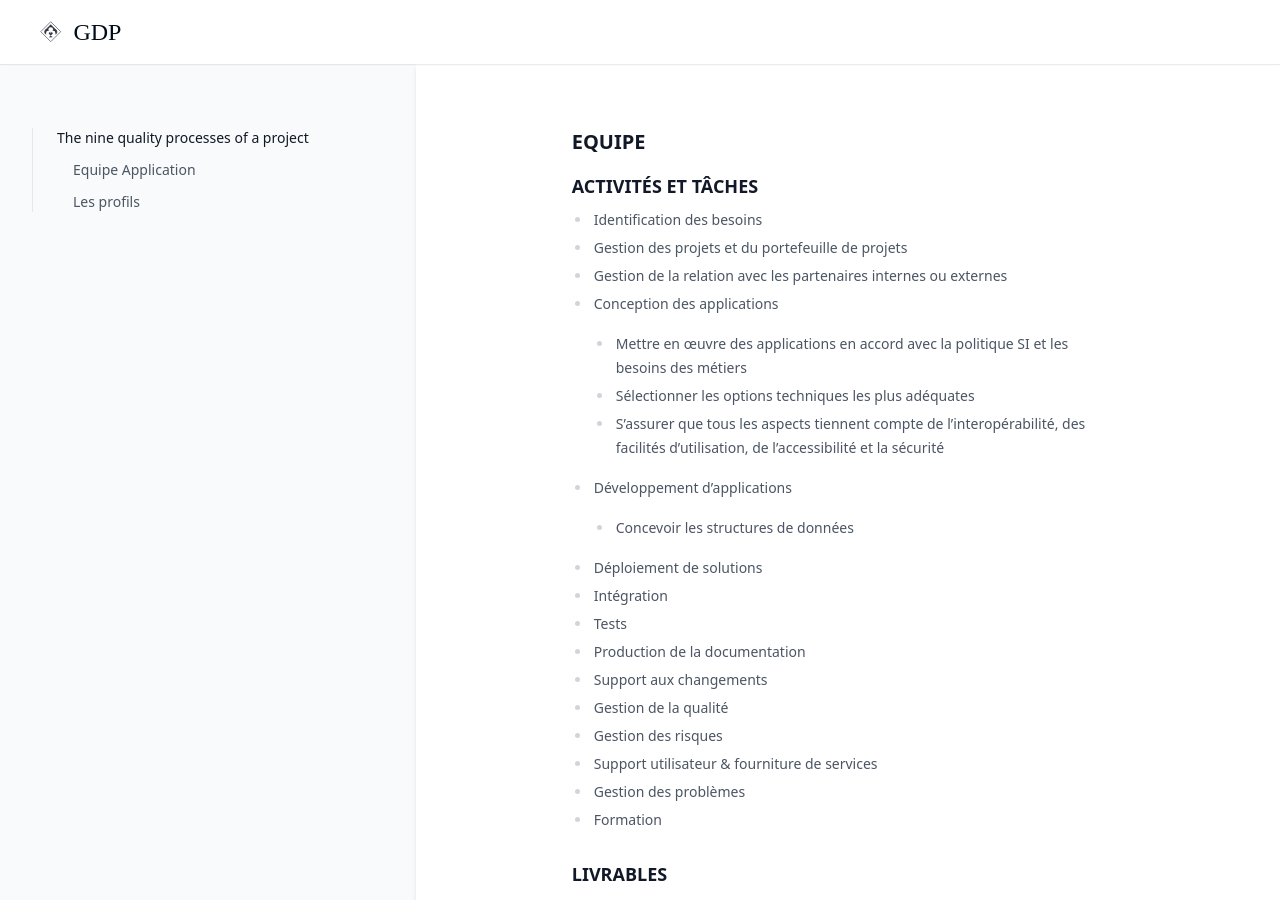
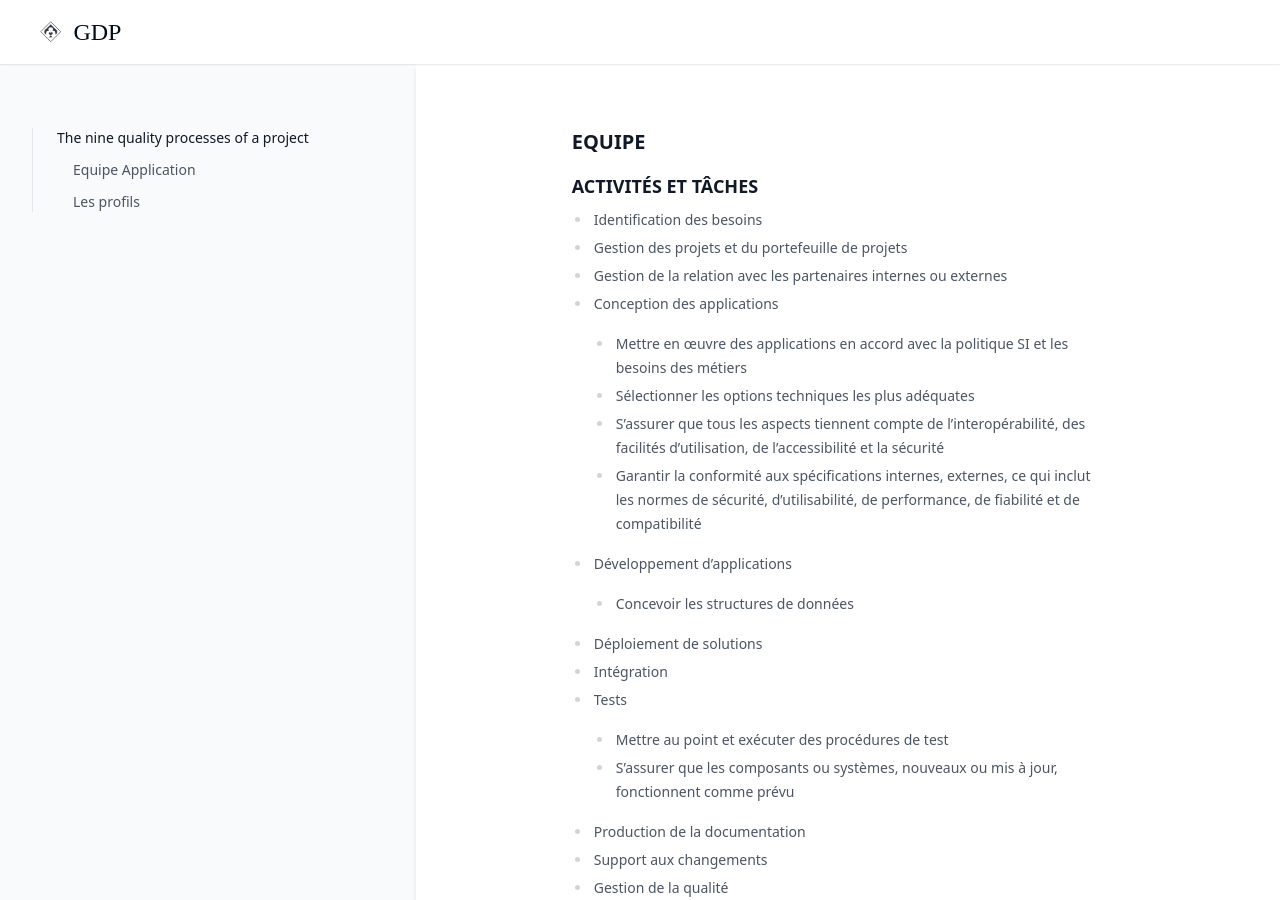
Before and after one commit to greglejeune/ebook, a Jekyll site: the page built from _gdp/apps.md, in a window 1280 px wide and 900 px high. Built offline with Jekyll 4.4.1, drawn with Linux system fonts in a browser that asks for light colours.

Commit message:
Update apps.md

```diff
--- a/_gdp/apps.md
+++ b/_gdp/apps.md
@@ -18,11 +18,14 @@ source : "https://www.cigref.fr/wp/wp-content/uploads/2023/03/Cigref_Nomenclatur
   - Mettre en œuvre des applications en accord avec la politique SI et les besoins des métiers
   - Sélectionner les options techniques les plus adéquates
   - S'assurer que tous les aspects tiennent compte de l'interopérabilité, des facilités d'utilisation, de l'accessibilité et la sécurité
+  - Garantir la conformité aux spécifications internes, externes, ce qui inclut les normes de sécurité, d'utilisabilité, de performance, de fiabilité et de compatibilité
 - Développement d'applications
   -  Concevoir les structures de données
 - Déploiement de solutions
 - Intégration
 - Tests
+  - Mettre au point et exécuter des procédures de test
+  - S'assurer que les composants ou systèmes, nouveaux ou mis à jour, fonctionnent comme prévu
 - Production de la documentation
 - Support aux changements
 - Gestion de la qualité
```
